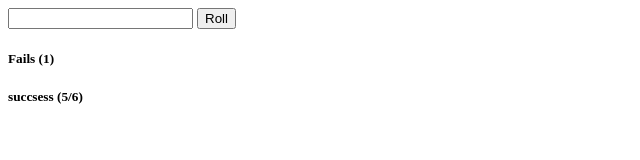
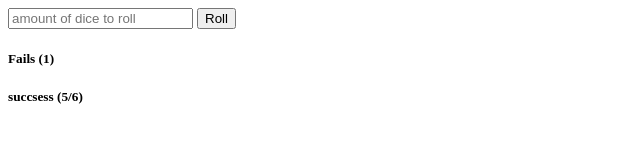
Before and after one commit to L3llantos/Shadowrun-Dice-roller, a plain HTML site: page index.html in a window 1280 px wide. Shown: the full height of the page, 0-640 px from the left. Drawn offline with Linux system fonts and the light colour scheme.

Commit message:
Update index.html

```diff
--- a/index.html
+++ b/index.html
@@ -2,7 +2,7 @@
 
 
 <body>
-    <input type="text" id="diceAmount">
+    <input placeholder="amount of dice to roll" type="text" id="diceAmount">
     <button onclick="rollDice()">Roll</button>
     <p id="Result"></p>
     <h5>Fails (1)</h5>
```
